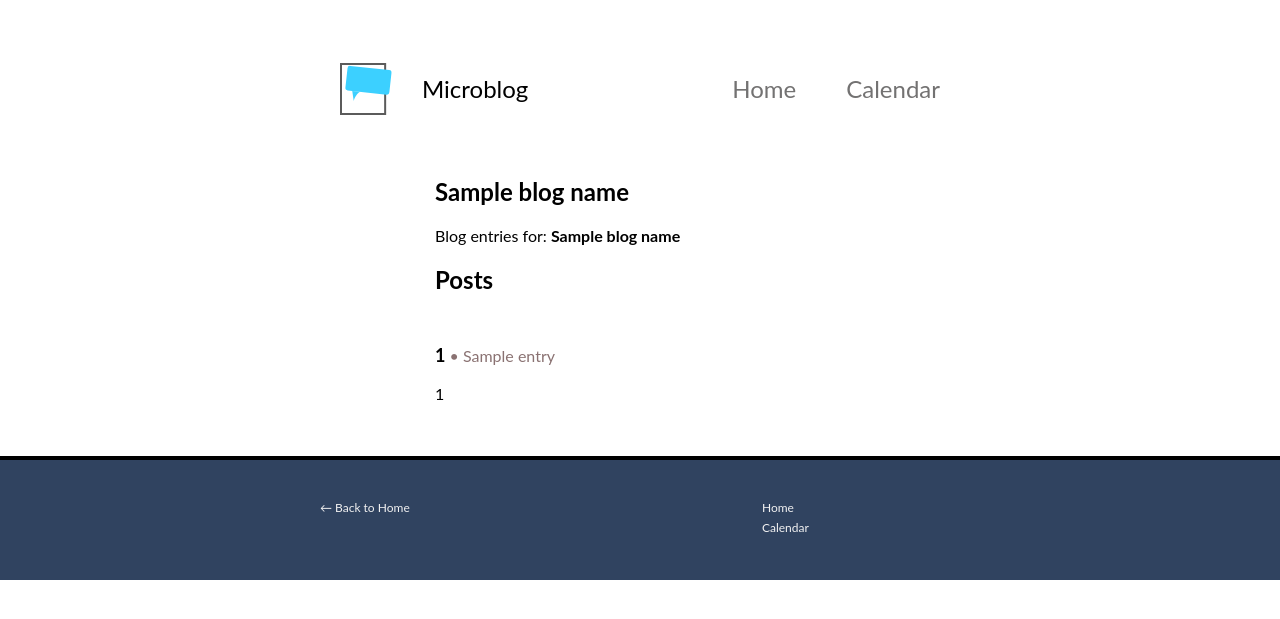
After one commit to arooshrana2/microblog-python-flask, a Flask app: template templates/blog.html in a window 1280 px wide. The commit adds this page. Shown: the top 619 px of the page. Run offline with Flask 3, Linux system fonts and the light colour scheme; the template is opened without the code that fills it: most values are stand-ins (such as "Sample title", 1, 10 or a date in 2020).

Commit message:
Adding static db and api for retrieving individual blog

```diff
--- a/app.py
+++ b/app.py
@@ -1,22 +1,38 @@
-import os, datetime
+import os, datetime, json
 from flask import Flask, render_template, request
-from pymongo.mongo_client import MongoClient
 from dotenv import load_dotenv
 
 
 load_dotenv()
 
+DATA_FILE = 'data/entries.json'
+
+def load_entries():
+    """Load entries from JSON file"""
+    if os.path.exists(DATA_FILE):
+        with open(DATA_FILE, 'r') as f:
+            return json.load(f)
+    return []
+
+def save_entries(entries):
+    """Save entries to JSON file"""
+    os.makedirs('data', exist_ok=True)
+    with open(DATA_FILE, 'w') as f:
+        json.dump(entries, f, indent=2)
+
 def create_app():
     app = Flask(__name__)
-    client = MongoClient(os.getenv('MONGODB_URL'))
-    app.db = client.microblog
 
     @app.route("/", methods=['GET', 'POST'])
     def home():
+        entries = load_entries()
+
         if request.method == 'POST':
             entry_content = request.form.get('content')
+            blog_name = request.form.get('blog_name', 'default')
             formatted_date = datetime.datetime.today().strftime('%Y-%m-%d')
-            app.db.entries.insert_one({'content':entry_content, 'date':formatted_date})
+            entries.append({'content':entry_content, 'date':formatted_date, 'blog_name':blog_name})
+            save_entries(entries)
 
         entries_with_date = [
             (
@@ -24,8 +40,25 @@ def create_app():
                 entry['date'],
                 datetime.datetime.strptime(entry['date'], '%Y-%m-%d').strftime('%b %d')
             )
-            for entry in app.db.entries.find({})
+            for entry in entries
         ]
 
         return render_template("home.html", entries=entries_with_date)
+
+    @app.route("/blog/<blog_name>", methods=['GET'])
+    def blog(blog_name):
+        entries = load_entries()
+        filtered_entries = [entry for entry in entries if entry.get('blog_name') == blog_name]
+
+        entries_with_date = [
+            (
+                entry['content'],
+                entry['date'],
+                datetime.datetime.strptime(entry['date'], '%Y-%m-%d').strftime('%b %d')
+            )
+            for entry in filtered_entries
+        ]
+
+        return render_template("blog.html", blog_name=blog_name, entries=entries_with_date)
+
     return app
--- /dev/null
+++ b/templates/blog.html
@@ -0,0 +1,57 @@
+<!DOCTYPE html>
+<html lang="en">
+<head>
+    <meta charset="UTF-8">
+    <meta name="viewport" content="width=device-width, initial-scale=1.0">
+    <title>{{ blog_name }} - Microblog</title>
+    <link rel="stylesheet" href="static/css/styles.css"/>
+</head>
+<body>
+    <header class="navbar">
+        <div class="navbar__brand">
+            <img src="static/logo.svg" alt="The Microblog logo" class="navbar__logo"/>Microblog
+        </div>
+        <ul class="navbar__navigation">
+            <li class="navbar__navigation-item"><a href="/" class="navbar__item">Home</a></li>
+            <li class="navbar__navigation-item"><a href="#" class="navbar__item">Calendar</a></li>
+        </ul>
+    </header>
+    <main class="main">
+        <section>
+            <h1>{{ blog_name }}</h1>
+            <p class="blog__description">Blog entries for: <strong>{{ blog_name }}</strong></p>
+        </section>
+        <section>
+            <h2>Posts</h2>
+            {% if entries %}
+                {% for entry in entries[::-1] %}
+                    <article class="entry">
+                        <div>
+                            <h2 class="entry__title">{{ entry[0] | truncate(30, true) }}</h2>
+                            <time datetime="{{ entries[1] }}" class="entry__time">• {{ entry[2] }}</time>
+                        </div>
+                        <p class="entry__content">
+                            {{ entry[0] }}
+                        </p>
+                    </article>
+                {% endfor %}
+            {% else %}
+                <p>No posts found for this blog.</p>
+            {% endif %}
+        </section>
+    </main>
+    <footer class="footer">
+        <div class="footer__content">
+            <section class="left">
+                <a href="/" class="footer__item">← Back to Home</a>
+            </section>
+            <section class="right">
+                <div class="footer__column">
+                    <a href="/" class="footer__item">Home</a>
+                    <a href="#" class="footer__item">Calendar</a>
+                </div>
+            </section>
+        </div>
+    </footer>
+</body>
+</html>
--- a/templates/home.html
+++ b/templates/home.html
@@ -20,6 +20,10 @@
         <section>
             <h1>Add new entry</h1>
             <form class="form" method="post">
+                <p class="form__input">
+                    <label for="blog-name" class="form__label">Blog name:</label>
+                    <input type="text" name="blog_name" id="blog-name" class="form__text-input" placeholder="e.g., travel, tech, life"/>
+                </p>
                 <p class="form__input">
                     <label for="entry" class="form__label">Entry contents:</label>
                     <textarea name="content" id="entry" class="form__textarea"></textarea>
```
Also changed, not shown: data/entries.json (added, +17 -0 lines).
